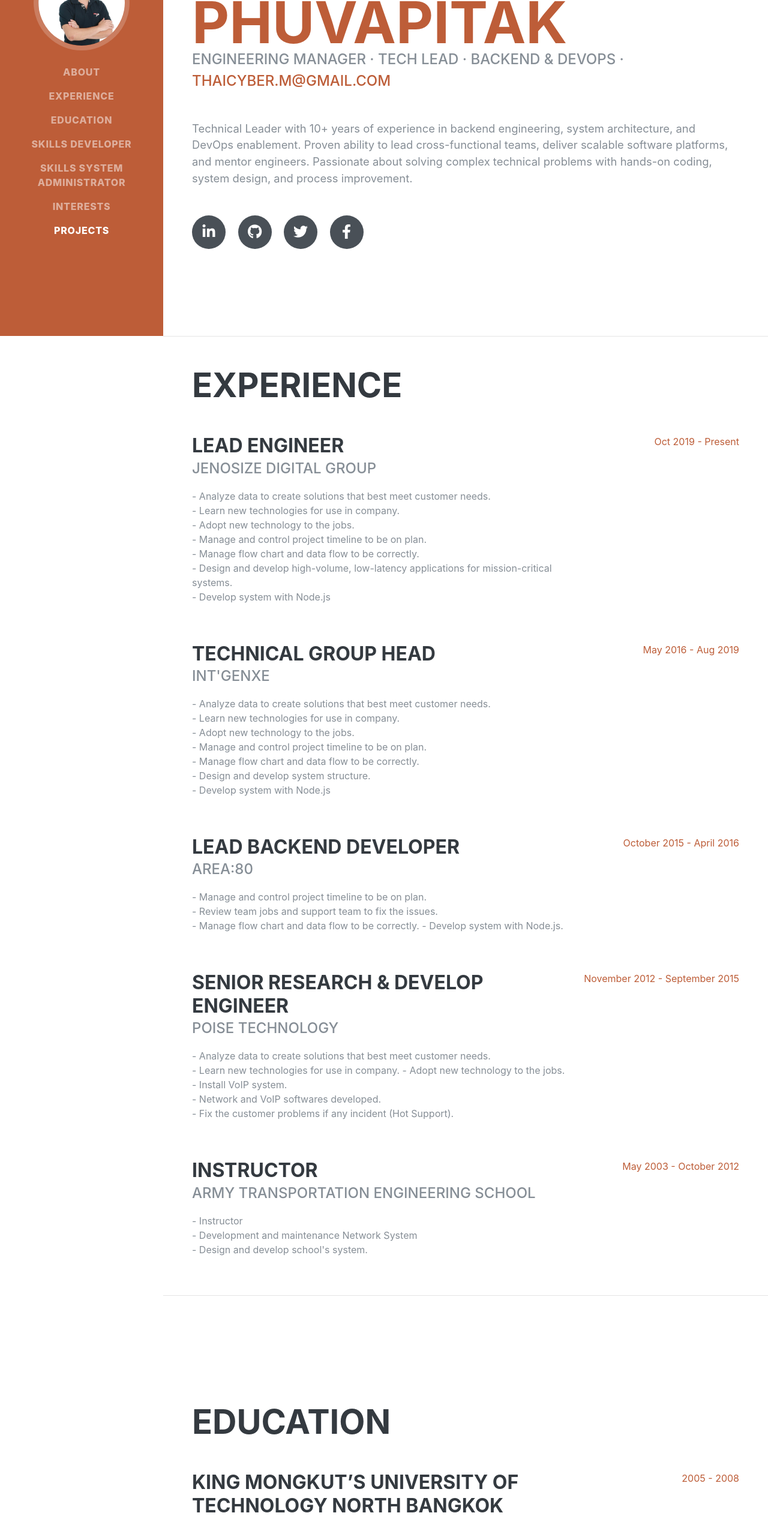
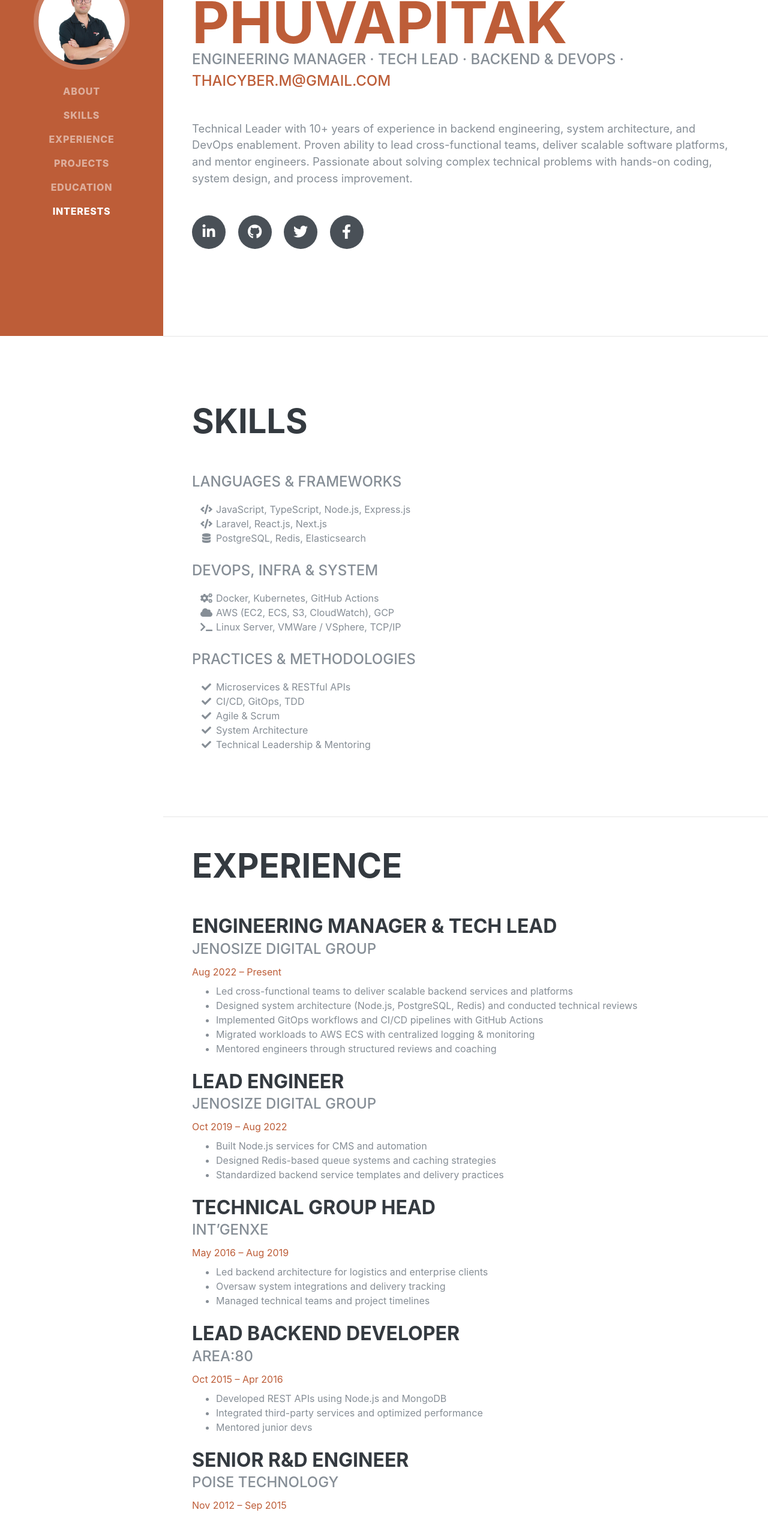
Before and after one commit to thaicyber/thaicyber.github.io, a plain HTML site: page index.html in a window 1280 px wide. Shown: the part 240-2772 px from the top of the page at 60% size. Drawn offline with Linux system fonts and the light colour scheme; a web font is replaced by a local one.

Commit message:
Update index.html

```diff
--- a/index.html
+++ b/index.html
@@ -5,28 +5,27 @@
 
     <meta charset="utf-8">
     <meta name="viewport" content="width=device-width, initial-scale=1, shrink-to-fit=no">
-    <meta name="description" content="">
+    <meta name="description" content="Portfolio of Sinochar Phuvapitak, a seasoned Engineering Manager & Tech Lead specializing in backend systems, DevOps, and scalable cloud infrastructure.">
     <meta name="author" content="">
-
-    <title>Sinochar Phuvapitak | Engineering Manager · Tech Lead · Backend & DevOps</title>
+    <title>Sinochar Phuvapitak | Engineering Manager & Backend Architect</title>
+    <link rel="icon" href="favicon.ico" type="image/x-icon">
     <!-- Open Graph-->
     <meta property="og:locale" content="en_US">
     <meta property="og:type" content="website">
     <meta property="og:title" content="Sinochar Phuvapitak | Engineering Manager · Tech Lead · Backend & DevOps">
-    <meta property="og:description"
-        content="Technical Leader with 10+ years of experience in backend engineering, system architecture, and DevOps enablement. Proven ability to lead cross-functional teams, deliver scalable software platforms, and mentor engineers. Passionate about solving complex technical problems with hands-on coding, system design, and process improvement.">
+    <meta property="og:description" content="Portfolio of Sinochar Phuvapitak, a seasoned Engineering Manager & Tech Lead specializing in backend systems, DevOps, and scalable cloud infrastructure.">
     <meta property="og:url" content="thaicyber.github.io">
     <meta property="og:site_name" content="Sinochar Phuvapitak | Engineering Manager · Tech Lead · Backend & DevOps">
     <meta property="article:publisher" content="thaicyber.github.io">
     <meta property="og:image" content="">
+    <meta name="keywords" content="Engineering Manager, Tech Lead, Backend Developer, DevOps, Node.js, Kubernetes, AWS, Portfolio">
+    <meta name="robots" content="index, follow">
     <!-- Bootstrap core CSS -->
     <link href="vendor/bootstrap/css/bootstrap.min.css" rel="stylesheet">
-
     <!-- Custom fonts for this template -->
     <link href="https://fonts.googleapis.com/css?family=Saira+Extra+Condensed:500,700" rel="stylesheet">
     <link href="https://fonts.googleapis.com/css?family=Muli:400,400i,800,800i" rel="stylesheet">
     <link href="vendor/fontawesome-free/css/all.min.css" rel="stylesheet">
-
     <!-- Custom styles for this template -->
     <link href="css/resume.css" rel="stylesheet">
 
@@ -47,33 +46,17 @@
     </button>
     <div class="collapse navbar-collapse" id="navbarSupportedContent">
         <ul class="navbar-nav">
-                <li class="nav-item">
-                    <a class="nav-link js-scroll-trigger" href="#about">About</a>
-                </li>
-                <li class="nav-item">
-                    <a class="nav-link js-scroll-trigger" href="#experience">Experience</a>
-                </li>
-                <li class="nav-item">
-                    <a class="nav-link js-scroll-trigger" href="#education">Education</a>
-                </li>
-                <li class="nav-item">
-                    <a class="nav-link js-scroll-trigger" href="#skills_developer">Skills Developer</a>
-                </li>
-                <li class="nav-item">
-                    <a class="nav-link js-scroll-trigger" href="#skills_system">Skills System Administrator</a>
-                </li>
-                <li class="nav-item">
-                    <a class="nav-link js-scroll-trigger" href="#interests">Interests</a>
-                </li>
-                <li class="nav-item">
-                    <a class="nav-link js-scroll-trigger" href="#project">Projects</a>
-                </li>
+            <li class="nav-item"><a class="nav-link js-scroll-trigger" href="#about">About</a></li>
+            <li class="nav-item"><a class="nav-link js-scroll-trigger" href="#skills">Skills</a></li>
+            <li class="nav-item"><a class="nav-link js-scroll-trigger" href="#experience">Experience</a></li>
+            <li class="nav-item"><a class="nav-link js-scroll-trigger" href="#project">Projects</a></li>
+            <li class="nav-item"><a class="nav-link js-scroll-trigger" href="#education">Education</a></li>
+            <li class="nav-item"><a class="nav-link js-scroll-trigger" href="#interests">Interests</a></li>
         </ul>
     </div>
 </nav>
 
 <div class="container-fluid p-0">
-
     <section class="resume-section p-3 p-lg-5 d-flex align-items-center" id="about">
         <div class="w-100">
             <h1 class="mb-0">Sinochar <span class="text-primary">Phuvapitak</span></h1>
@@ -92,225 +75,99 @@
             </div>
         </div>
     </section>
-
     <hr class="m-0">
-
-        <section class="resume-section p-3 p-lg-5 d-flex justify-content-center" id="experience">
-            <div class="w-100">
-                <h2 class="mb-5">Experience</h2>
-
-                <div class="resume-item d-flex flex-column flex-md-row justify-content-between mb-5">
-                    <div class="resume-content">
-                        <h3 class="mb-0">Lead Engineer</h3>
-                        <div class="subheading mb-3">Jenosize Digital Group</div>
-                        <p>- Analyze data to create solutions that best meet customer needs.<br />
-                            - Learn new technologies for use in company.<br />
-                            - Adopt new technology to the jobs.<br />
-                            - Manage and control project timeline to be on plan.<br />
-                            - Manage flow chart and data flow to be correctly.<br />
-                            - Design and develop high-volume, low-latency applications for mission-critical
-                            systems.<br />
-                            - Develop system with Node.js<br />
-                        </p>
-                    </div>
-                    <div class="resume-date text-md-right">
-                        <span class="text-primary">Oct 2019 - Present</span>
-                    </div>
-                </div>
-
-                <div class="resume-item d-flex flex-column flex-md-row justify-content-between mb-5">
-                    <div class="resume-content">
-                        <h3 class="mb-0">Technical Group Head</h3>
-                        <div class="subheading mb-3">int'genxe</div>
-                        <p>- Analyze data to create solutions that best meet customer needs.<br />
-                            - Learn new technologies for use in company.<br />
-                            - Adopt new technology to the jobs.<br />
-                            - Manage and control project timeline to be on plan.<br />
-                            - Manage flow chart and data flow to be correctly.<br />
-                            - Design and develop system structure.<br />
-                            - Develop system with Node.js<br />
-                        </p>
-                    </div>
-                    <div class="resume-date text-md-right">
-                        <span class="text-primary">May 2016 - Aug 2019</span>
-                    </div>
-                </div>
-
-                <div class="resume-item d-flex flex-column flex-md-row justify-content-between mb-5">
-                    <div class="resume-content">
-                        <h3 class="mb-0">Lead Backend Developer</h3>
-                        <div class="subheading mb-3">Area:80</div>
-                        <p>- Manage and control project timeline to be on plan.<br />
-                            - Review team jobs and support team to fix the issues.<br />
-                            - Manage flow chart and data flow to be correctly. - Develop system with Node.js.<br />
-                        </p>
-                    </div>
-                    <div class="resume-date text-md-right">
-                        <span class="text-primary">October 2015 - April 2016</span>
-                    </div>
-                </div>
-
-                <div class="resume-item d-flex flex-column flex-md-row justify-content-between mb-5">
-                    <div class="resume-content">
-                        <h3 class="mb-0">Senior Research & Develop Engineer</h3>
-                        <div class="subheading mb-3">Poise Technology</div>
-                        <p>
-                            - Analyze data to create solutions that best meet customer needs.<br />
-                            - Learn new technologies for use in company. - Adopt new technology to the jobs.<br />
-                            - Install VoIP system.<br />
-                            - Network and VoIP softwares developed.<br />
-                            - Fix the customer problems if any incident (Hot Support).<br />
-                        </p>
-                    </div>
-                    <div class="resume-date text-md-right">
-                        <span class="text-primary">November 2012 - September 2015</span>
-                    </div>
-                </div>
-
-                <div class="resume-item d-flex flex-column flex-md-row justify-content-between">
-                    <div class="resume-content">
-                        <h3 class="mb-0">Instructor</h3>
-                        <div class="subheading mb-3">Army Transportation Engineering School</div>
-                        <p>
-                            - Instructor<br />
-                            - Development and maintenance Network System <br />
-                            - Design and develop school's system.<br />
-                        </p>
-                    </div>
-                    <div class="resume-date text-md-right">
-                        <span class="text-primary">May 2003 - October 2012</span>
-                    </div>
-                </div>
-
-            </div>
-
-        </section>
-
-        <hr class="m-0">
-
-        <section class="resume-section p-3 p-lg-5 d-flex align-items-center" id="education">
-            <div class="w-100">
-                <h2 class="mb-5">Education</h2>
-
-                <div class="resume-item d-flex flex-column flex-md-row justify-content-between mb-5">
-                    <div class="resume-content">
-                        <h3 class="mb-0">King Mongkut’s University of Technology North Bangkok</h3>
-                        <div class="subheading mb-3">Bachelor of Science</div>
-                        <div>Computer Science</div>
-                    </div>
-                    <div class="resume-date text-md-right">
-                        <span class="text-primary">2005 - 2008</span>
-                    </div>
-                </div>
-
-                <div class="resume-item d-flex flex-column flex-md-row justify-content-between">
-                    <div class="resume-content">
-                        <h3 class="mb-0">Army Transportation Engineering School</h3>
-                        <div class="subheading mb-3">Diploma in Electrical Power.</div>
-                    </div>
-                    <div class="resume-date text-md-right">
-                        <span class="text-primary">2003 - 2005</span>
-                    </div>
-                </div>
-
-            </div>
-        </section>
-
-        <hr class="m-0">
-
-        <section class="resume-section p-3 p-lg-5 d-flex align-items-center" id="skills_developer">
+    <section class="resume-section p-3 p-lg-5 d-flex align-items-center" id="skills">
         <div class="w-100">
             <h2 class="mb-5">Skills</h2>
             <div class="subheading mb-3">Languages & Frameworks</div>
-                <ul class="list-inline dev-icons">
-                    <li class="list-inline-item">JavaScript</li>
-                    <li class="list-inline-item">TypeScript</li>
-                    <li class="list-inline-item">Node.js</li>
-                    <li class="list-inline-item">Express.js</li>
-                    <li class="list-inline-item">Laravel</li>
-                    <li class="list-inline-item">React.js</li>
-                    <li class="list-inline-item">Next.js</li>
-                    <li class="list-inline-item">PostgreSQL</li>
-                    <li class="list-inline-item">Redis</li>
-                    <li class="list-inline-item">Elasticsearch</li>
+            <ul class="fa-ul mb-4">
+                <li><i class="fa-li fa fa-code"></i>JavaScript, TypeScript, Node.js, Express.js</li>
+                <li><i class="fa-li fa fa-code"></i>Laravel, React.js, Next.js</li>
+                <li><i class="fa-li fa fa-database"></i>PostgreSQL, Redis, Elasticsearch</li>
             </ul>
-                <div class="subheading mb-3">DevOps & Cloud</div>
-                <ul class="list-inline dev-icons">
-                    <li class="list-inline-item">Docker</li>
-                    <li class="list-inline-item">Kubernetes</li>
-                    <li class="list-inline-item">GitHub Actions</li>
-                    <li class="list-inline-item">AWS (EC2, ECS, S3, CloudWatch)</li>
-                    <li class="list-inline-item">GCP</li>
+            <div class="subheading mb-3">DevOps, Infra & System</div>
+            <ul class="fa-ul mb-4">
+                <li><i class="fa-li fa fa-cogs"></i>Docker, Kubernetes, GitHub Actions</li>
+                <li><i class="fa-li fa fa-cloud"></i>AWS (EC2, ECS, S3, CloudWatch), GCP</li>
+                <li><i class="fa-li fa fa-terminal"></i>Linux Server, VMWare / VSphere, TCP/IP</li>
             </ul>
-                <div class="subheading mb-3">Practices</div>
+            <div class="subheading mb-3">Practices & Methodologies</div>
             <ul class="fa-ul mb-0">
-                    <li><i class="fa-li fa fa-check"></i> Microservices & RESTful APIs</li>
-                    <li><i class="fa-li fa fa-check"></i> CI/CD, GitOps</li>
-                    <li><i class="fa-li fa fa-check"></i> Agile & Scrum</li>
-                    <li><i class="fa-li fa fa-check"></i> Technical Leadership</li>
-                    <li><i class="fa-li fa fa-check"></i> Mentorship & Code Reviews</li>
+                <li><i class="fa-li fa fa-check"></i>Microservices & RESTful APIs</li>
+                <li><i class="fa-li fa fa-check"></i>CI/CD, GitOps, TDD</li>
+                <li><i class="fa-li fa fa-check"></i>Agile & Scrum</li>
+                <li><i class="fa-li fa fa-check"></i>System Architecture</li>
+                <li><i class="fa-li fa fa-check"></i>Technical Leadership & Mentoring</li>
             </ul>
         </div>
     </section>
-
     <hr class="m-0">
-
-        <section class="resume-section p-3 p-lg-5 d-flex align-items-center" id="skills_system">
+    <section class="resume-section p-3 p-lg-5 d-flex align-items-center" id="experience">
         <div class="w-100">
-                <h2 class="mb-5">Skills System Administrator</h2>
-
-                <ul class="fa-ul mb-0">
-
-                    <li>
-                        <i class="fa-li fa fa-circle"></i>
-                        Linux Server Administration
-                    </li>
-                    <li>
-                        <i class="fa-li fa fa-circle"></i>
-                        IP-PBX Systems
-                    </li>
-                    <li>
-                        <i class="fa-li fa fa-circle"></i>
-                        VMWare Virtualization / VSphere
-                    </li>
-                    <li>
-                        <i class="fa-li fa fa-circle"></i>
-                        TCP/IP, STP &Ethernet
-                    </li>
-                    <li>
-                        <i class="fa-li fa fa-circle"></i>
-                        Implement and Configure network system
-                    </li>
-                    <li>
-                        <i class="fa-li fa fa-circle"></i>
-                        Performs installation of approved software & hardware to business users.
-                    </li>
-                    <li>
-                        <i class="fa-li fa fa-circle"></i>
-                        Diagnoses, troubleshoots, and resolves hardware/software and other network/system problems
-                    </li>
-                    <li>
-                        <i class="fa-li fa fa-circle"></i>
-                        Analyzing and making recommendations for hardware and software standardization
-                    </li>
+            <h2 class="mb-5">Experience</h2>
+            <div class="resume-item mb-4">
+                <h3 class="mb-0">Engineering Manager & Tech Lead</h3>
+                <div class="subheading mb-2">Jenosize Digital Group</div>
+                <div class="text-primary mb-2">Aug 2022 – Present</div>
+                <ul>
+                    <li>Led cross-functional teams to deliver scalable backend services and platforms</li>
+                    <li>Designed system architecture (Node.js, PostgreSQL, Redis) and conducted technical reviews</li>
+                    <li>Implemented GitOps workflows and CI/CD pipelines with GitHub Actions</li>
+                    <li>Migrated workloads to AWS ECS with centralized logging & monitoring</li>
+                    <li>Mentored engineers through structured reviews and coaching</li>
                 </ul>
             </div>
-        </section>
-
-        <hr class="m-0">
-
-        <section class="resume-section p-3 p-lg-5 d-flex align-items-center" id="interests">
-            <div class="w-100">
-                <h2 class="mb-5">Interests</h2>
-                <p>I’m passionate about enabling engineering teams and mentoring developers to grow with confidence. I
-                    enjoy exploring cloud-native tooling, building clean developer workflows, and solving architectural
-                    challenges at scale. In my free time, I like to build tools that simplify DevOps and make
-                    engineering more efficient.</p>
+            <div class="resume-item mb-4">
+                <h3 class="mb-0">Lead Engineer</h3>
+                <div class="subheading mb-2">Jenosize Digital Group</div>
+                <div class="text-primary mb-2">Oct 2019 – Aug 2022</div>
+                <ul>
+                    <li>Built Node.js services for CMS and automation</li>
+                    <li>Designed Redis-based queue systems and caching strategies</li>
+                    <li>Standardized backend service templates and delivery practices</li>
+                </ul>
+            </div>
+            <div class="resume-item mb-4">
+                <h3 class="mb-0">Technical Group Head</h3>
+                <div class="subheading mb-2">int’genxe</div>
+                <div class="text-primary mb-2">May 2016 – Aug 2019</div>
+                <ul>
+                    <li>Led backend architecture for logistics and enterprise clients</li>
+                    <li>Oversaw system integrations and delivery tracking</li>
+                    <li>Managed technical teams and project timelines</li>
+                </ul>
+            </div>
+            <div class="resume-item mb-4">
+                <h3 class="mb-0">Lead Backend Developer</h3>
+                <div class="subheading mb-2">Area:80</div>
+                <div class="text-primary mb-2">Oct 2015 – Apr 2016</div>
+                <ul>
+                    <li>Developed REST APIs using Node.js and MongoDB</li>
+                    <li>Integrated third-party services and optimized performance</li>
+                    <li>Mentored junior devs</li>
+                </ul>
+            </div>
+            <div class="resume-item mb-4">
+                <h3 class="mb-0">Senior R&D Engineer</h3>
+                <div class="subheading mb-2">Poise Technology</div>
+                <div class="text-primary mb-2">Nov 2012 – Sep 2015</div>
+                <ul>
+                    <li>Developed internal tools and enterprise VoIP systems</li>
+                    <li>Provided hotfixes and support for production systems</li>
+                </ul>
+            </div>
+            <div class="resume-item">
+                <h3 class="mb-0">Instructor & System Admin</h3>
+                <div class="subheading mb-2">Army Transportation Engineering School</div>
+                <div class="text-primary mb-2">May 2003 – Oct 2012</div>
+                <ul>
+                    <li>Built internal school systems and network infrastructure</li>
+                    <li>Taught programming and networking fundamentals</li>
+                </ul>
+            </div>
         </div>
     </section>
-
     <hr class="m-0">
-
     <section class="resume-section p-3 p-lg-5 d-flex align-items-center" id="project">
         <div class="w-100">
             <h2 class="mb-5">Projects</h2>
@@ -533,7 +390,40 @@
             </div>
         </div>
     </section>
-
+    <hr class="m-0">
+    <section class="resume-section p-3 p-lg-5 d-flex align-items-center" id="education">
+        <div class="w-100">
+            <h2 class="mb-5">Education</h2>
+            <div class="resume-item mb-4">
+                <h3 class="mb-0">King Mongkut's University of Technology North Bangkok</h3>
+                <div class="subheading mb-2">Bachelor of Science</div>
+                <div class="text-primary mb-2">2005 – 2008</div>
+                <p>Computer Science</p>
+            </div>
+            <div class="resume-item">
+                <h3 class="mb-0">Army Transportation Engineering School</h3>
+                <div class="subheading mb-2">Diploma</div>
+                <div class="text-primary mb-2">2003 – 2005</div>
+                <p>Electrical Power</p>
+            </div>
+        </div>
+    </section>
+    <hr class="m-0">
+    <section class="resume-section p-3 p-lg-5 d-flex align-items-center" id="interests">
+        <div class="w-100">
+            <h2 class="mb-5">Interests</h2>
+            <p>I’m passionate about enabling engineering teams and mentoring developers to grow with confidence. I
+                enjoy exploring cloud-native tooling, building clean developer workflows, and solving architectural
+                challenges at scale. In my free time, I like to build tools that simplify DevOps and make
+                engineering more efficient.</p>
+        </div>
+    </section>
+    <footer class="text-center py-4 bg-light">
+        <div class="container">
+            <small>© 2024 Sinochar Phuvapitak —
+                <a href="https://thaicyber.github.io" target="_blank">thaicyber.github.io</a></small>
+        </div>
+    </footer>
 </div>
 
 <!-- Bootstrap core JavaScript -->
```
Also changed, not shown: favicon-.ico (added), favicon.ico (added). Lines whose indentation alone changed are shown as unchanged.
